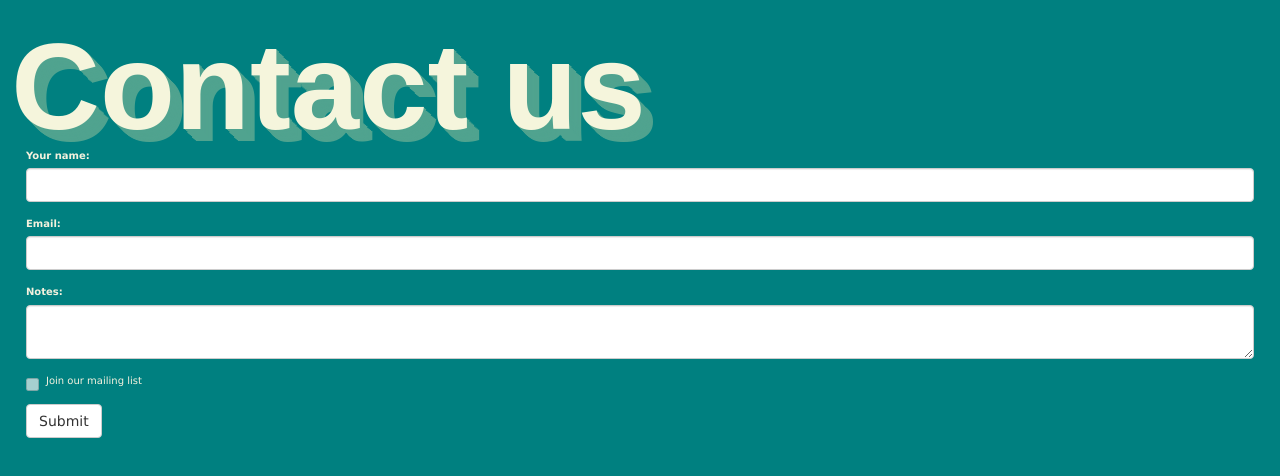
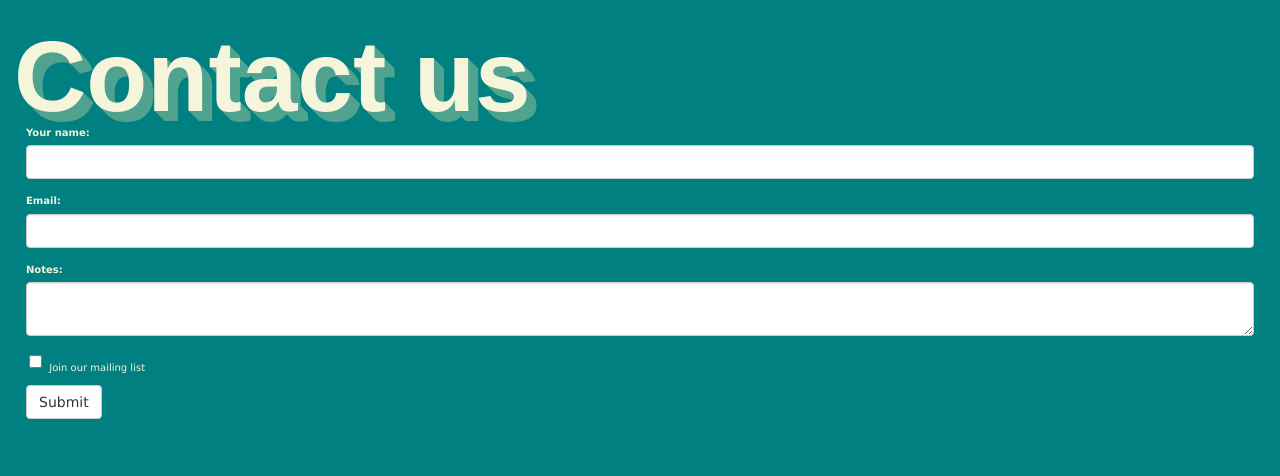
Before and after one commit to mikearchie/churros-la-luz, a plain HTML site: page contactus.html in a window 1280 px wide. Drawn offline with nearby package versions, Linux system fonts and the light colour scheme.

Commit message:
cleans up scripts and checkbox

```diff
--- a/contactus.html
+++ b/contactus.html
@@ -6,6 +6,7 @@
         <title>Churros La Luz - Contact us</title>
         <link rel="stylesheet" href="https://maxcdn.bootstrapcdn.com/bootstrap/3.3.7/css/bootstrap.min.css">
         <link rel="stylesheet" href="css/laluz.css">
+
         <!-- <link rel="stylesheet" href="css/bootstrap-min.css"> -->
     </head>
     <body>
@@ -23,19 +24,20 @@
                 <label class="input">Notes:</label>
                 <textarea class="form-control" type="notes" name="notes" id="notes"></textarea>
             </div>
-            <div class="checkbox disabled">
-                <label><input type="checkbox" disabled>Join our mailing list</label>
+            <div class="checkbox">
+                <label></label>
+                <input type="checkbox">Join our mailing list</input>
             </div>
             <button type="submit" class="btn btn-default" id=submit>Submit</button>
         </form>
-
-        <script src="https://ajax.googleapis.com/ajax/libs/jquery/1.12.4/jquery.min.js"></script>
         <script src="https://maxcdn.bootstrapcdn.com/bootstrap/3.3.7/js/bootstrap.min.js"></script>
         <script src="https://cdnjs.cloudflare.com/ajax/libs/jquery-validate/1.16.0/jquery.validate.min.js"></script>
         <script type="text/javascript" src="js/contactus.js"></script>
         <script src="js/jquery.fittext.js"></script>
         <script>
-            jQuery("h3").fitText();
+            $(function() {
+                $("h3").fitText();
+            });
         </script>
 
     </body>
```
